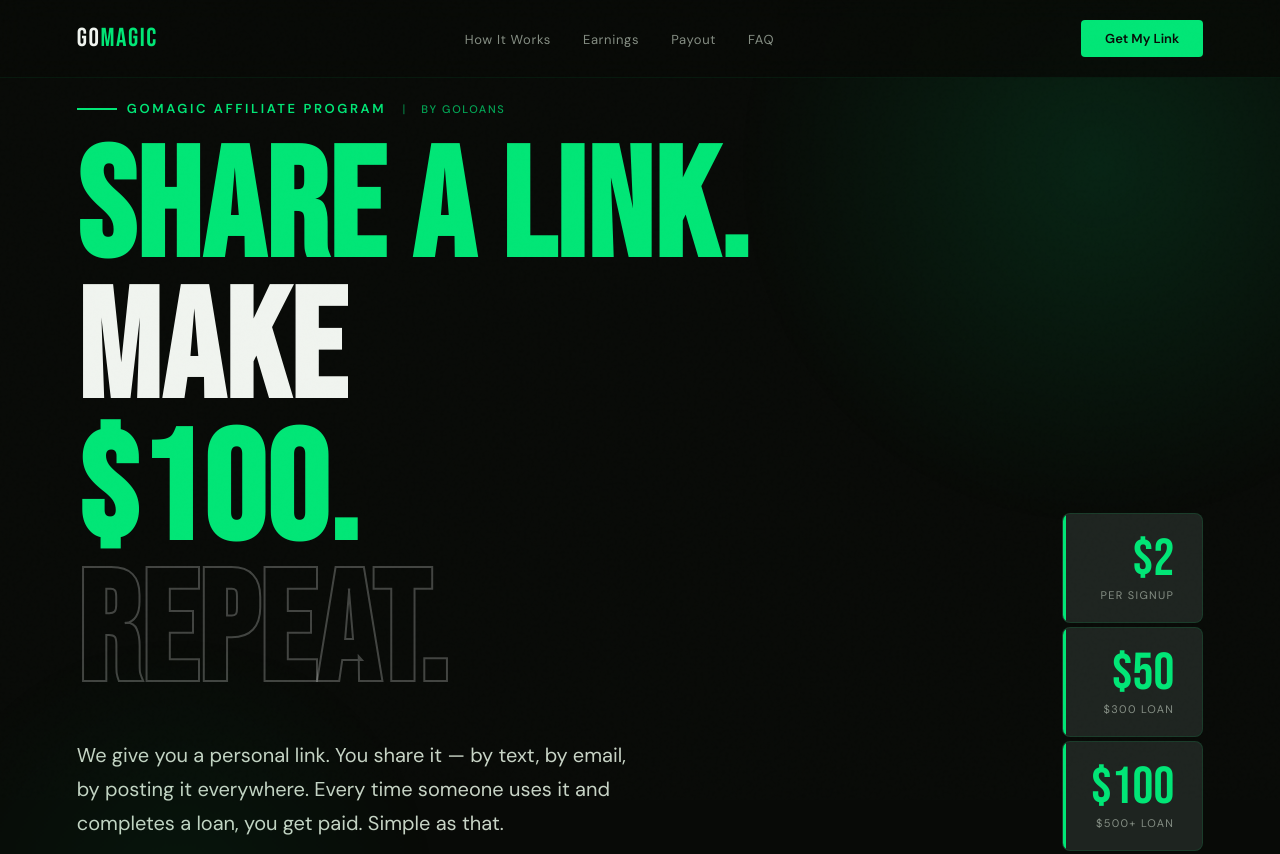
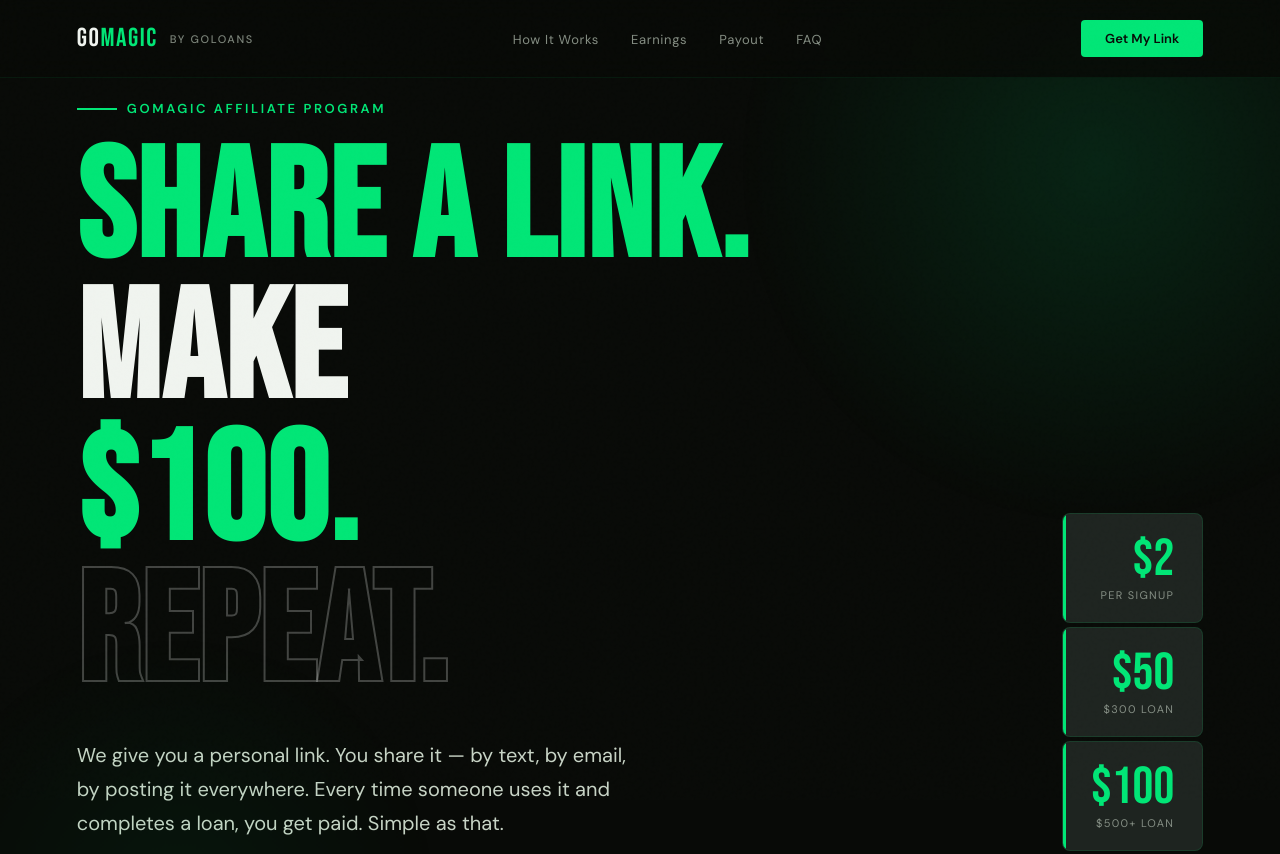
Before and after one commit to AEJAKV/gomagic-affiliate-program, a plain HTML site: page index.html in a window 1280 px wide. Shown: the top 854 px of the page. Drawn offline with Linux system fonts and the light colour scheme.

Commit message:
Move 'by GoLoans' branding from hero section to nav logo

```diff
--- a/index.html
+++ b/index.html
@@ -108,31 +108,7 @@ body::after {
   background: var(--green);
 }
 
-.eyebrow-separator {
-  color: var(--green);
-  opacity: 0.4;
-  font-size: 12px;
-  letter-spacing: 0;
-  margin: 0 6px;
-}
-
-.eyebrow-brand {
-  font-size: 11px;
-  font-weight: 500;
-  letter-spacing: 0.15em;
-  opacity: 0.7;
-  text-transform: uppercase;
-}
-
-@media (max-width: 600px) {
-  .eyebrow-separator {
-    display: none;
-  }
-
-  .eyebrow-brand {
-    margin-left: 6px;
-  }
-}
+
 
 .hero-headline {
   font-family: 'Bebas Neue', sans-serif;
@@ -830,6 +806,12 @@ nav {
   transition: padding 0.3s;
 }
 
+.nav-logo-wrapper {
+  display: flex;
+  align-items: center;
+  gap: 12px;
+}
+
 .nav-logo {
   font-family: 'Bebas Neue', sans-serif;
   font-size: 26px;
@@ -839,6 +821,22 @@ nav {
 }
 
 .nav-logo span { color: var(--green); }
+
+.nav-brand {
+  font-family: 'DM Sans', sans-serif;
+  font-size: 11px;
+  font-weight: 500;
+  letter-spacing: 0.15em;
+  text-transform: uppercase;
+  color: var(--offwhite);
+  opacity: 0.6;
+}
+
+@media (max-width: 600px) {
+  .nav-brand {
+    display: none;
+  }
+}
 
 .nav-links {
   display: flex;
@@ -1240,7 +1238,10 @@ footer p { font-size: 13px; color: var(--offwhite); opacity: 0.45; }
 
 <!-- NAV -->
 <nav>
-  <a href="#" class="nav-logo">Go<span>Magic</span></a>
+  <div class="nav-logo-wrapper">
+    <a href="#" class="nav-logo">Go<span>Magic</span></a>
+    <span class="nav-brand">by GoLoans</span>
+  </div>
   <ul class="nav-links">
     <li><a href="#how">How It Works</a></li>
     <li><a href="#earnings">Earnings</a></li>
@@ -1252,11 +1253,7 @@ footer p { font-size: 13px; color: var(--offwhite); opacity: 0.45; }
 
 <!-- HERO -->
 <section class="hero">
-  <div class="hero-eyebrow">
-    GoMagic Affiliate Program
-    <span class="eyebrow-separator">|</span>
-    <span class="eyebrow-brand">by GoLoans</span>
-  </div>
+  <div class="hero-eyebrow">GoMagic Affiliate Program</div>
 
   <h1 class="hero-headline">
     <span class="line-green">Share a link.</span>
```
